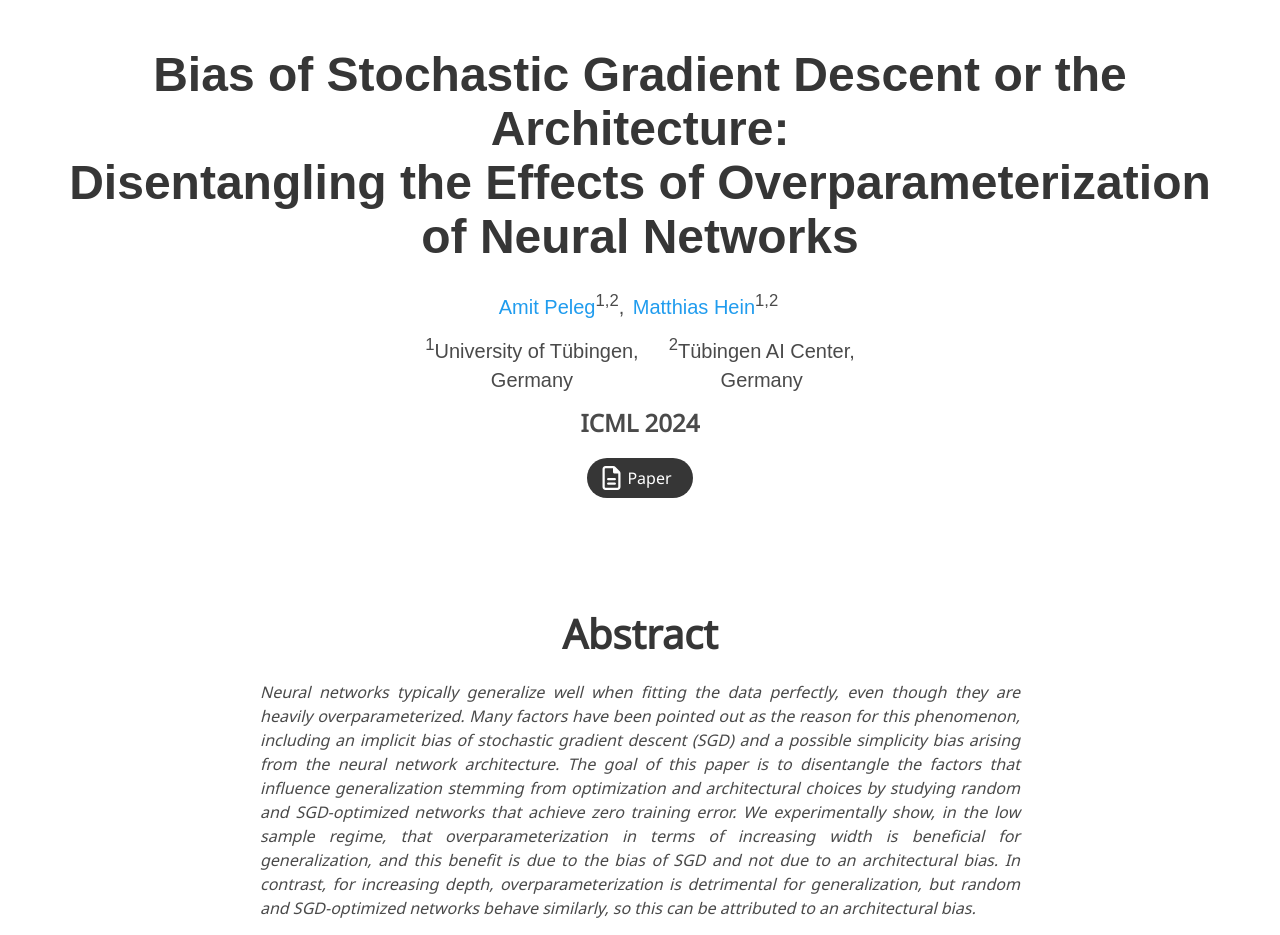
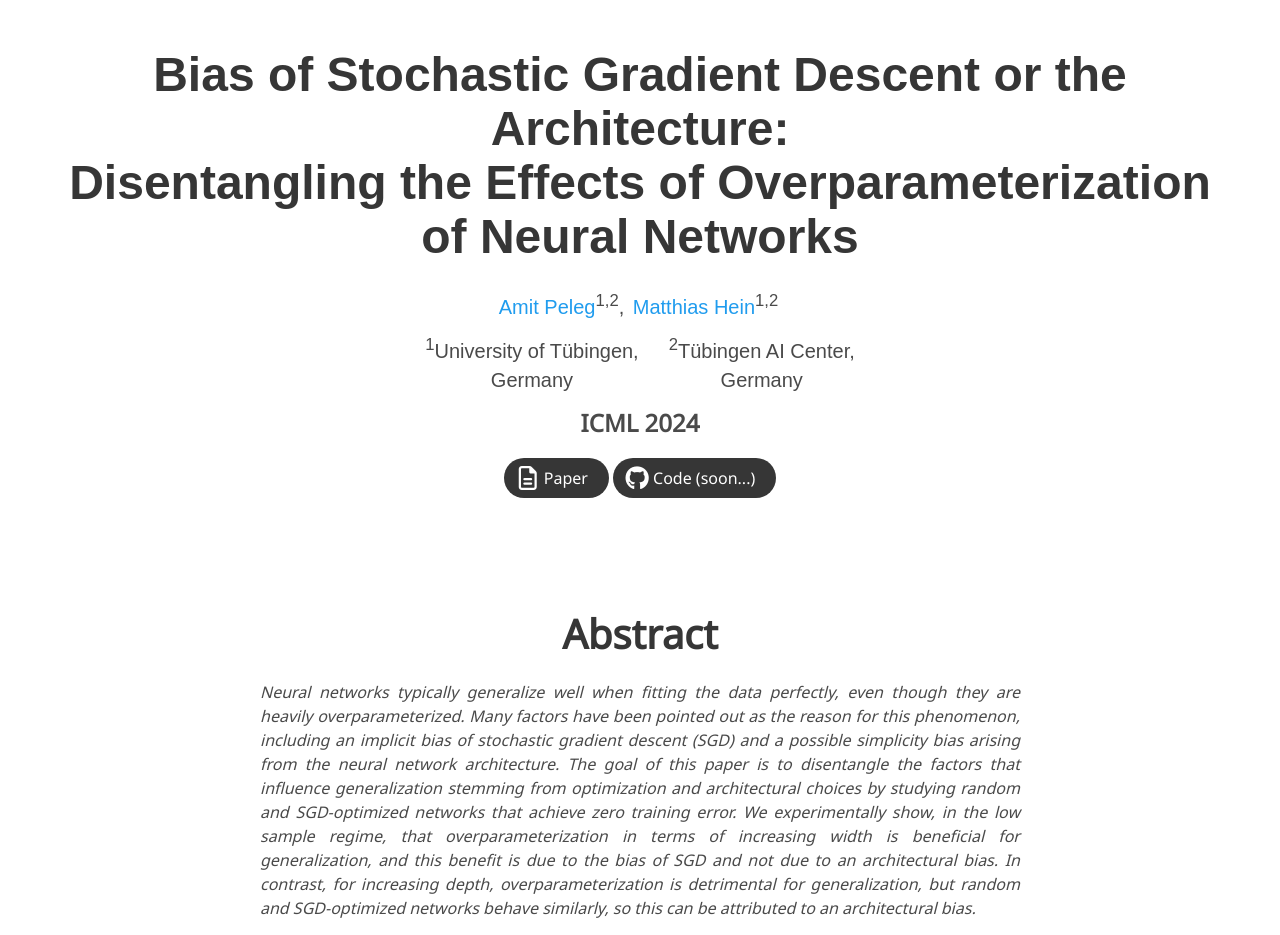
Before and after one commit to bias-sgd-or-architecture/bias-sgd-or-architecture.github.io, a plain HTML site: page index.html in a window 1280 px wide. Shown: the top 935 px of the page. Drawn offline with Linux system fonts and the light colour scheme; a web font is replaced by a local one.

Commit message:
Update index.html

```diff
--- a/index.html
+++ b/index.html
@@ -74,6 +74,17 @@ Effects of Overparameterization of Neural Networks</title>
                              <span>Paper</span>
                            </a>
                            </span>
+                             <!-- Code Link. -->
+                            <span class="link-block">
+                            <a href="https://github.com/AmitPeleg/generalization"
+                               class="external-link button is-normal is-rounded is-dark">
+            <!--                   class="external-link button is-normal is-rounded is-dark">-->
+                              <span class="icon">
+                                  <i class="fab fa-github  is-size-4"></i>
+                              </span>
+                              <span>Code (soon...)</span>
+                              </a>
+                          </span>
 <!--                            <span class="link-block">-->
 <!--                              <a href="https://slideslive.com/38980494/metalearning-linear-bandits-by-prior-update?ref=search-presentations-metalearning+linear+bandits+by+prior+update"-->
 <!--                                 class="external-link button is-normal is-rounded is-dark">-->
```
